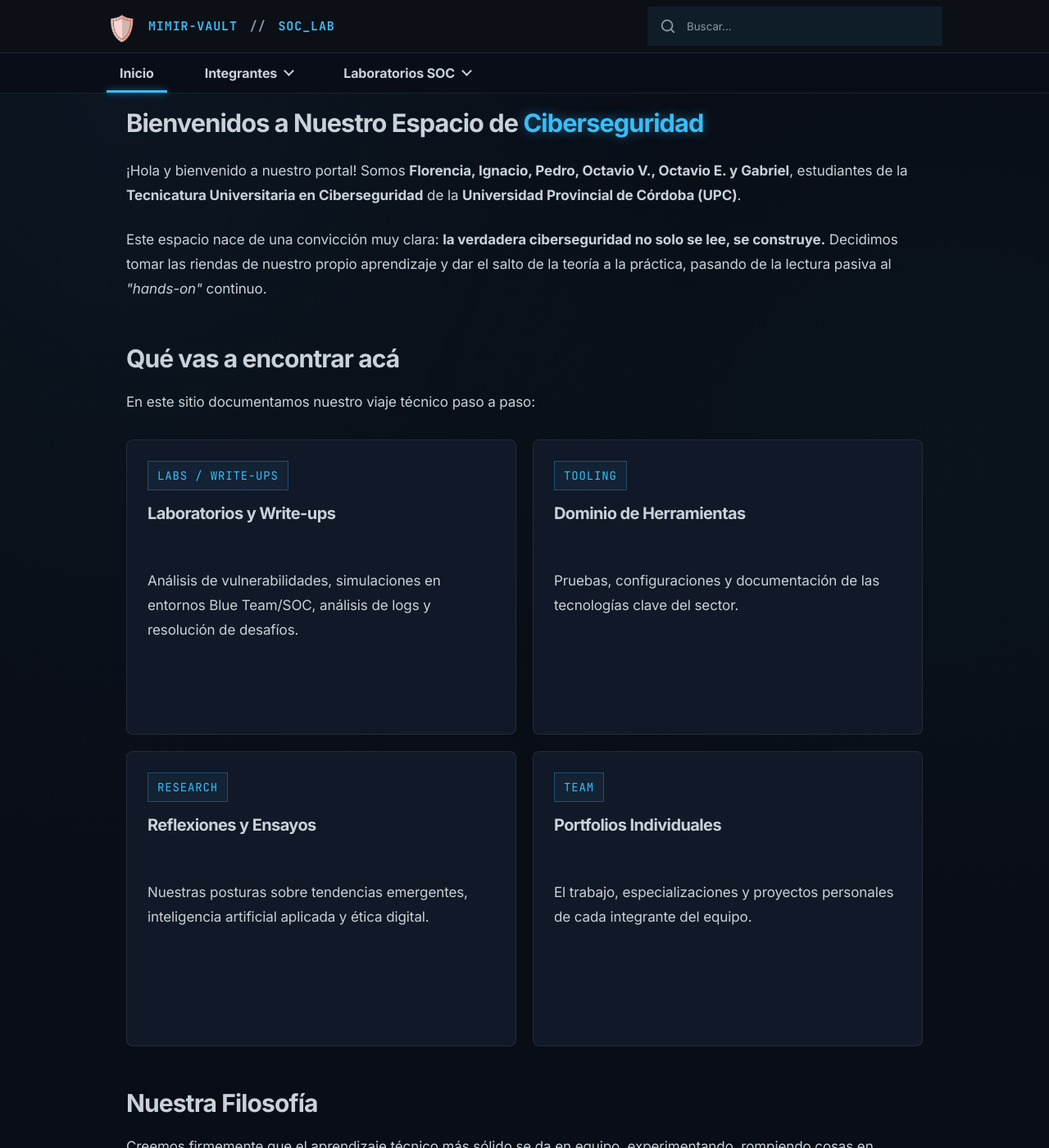
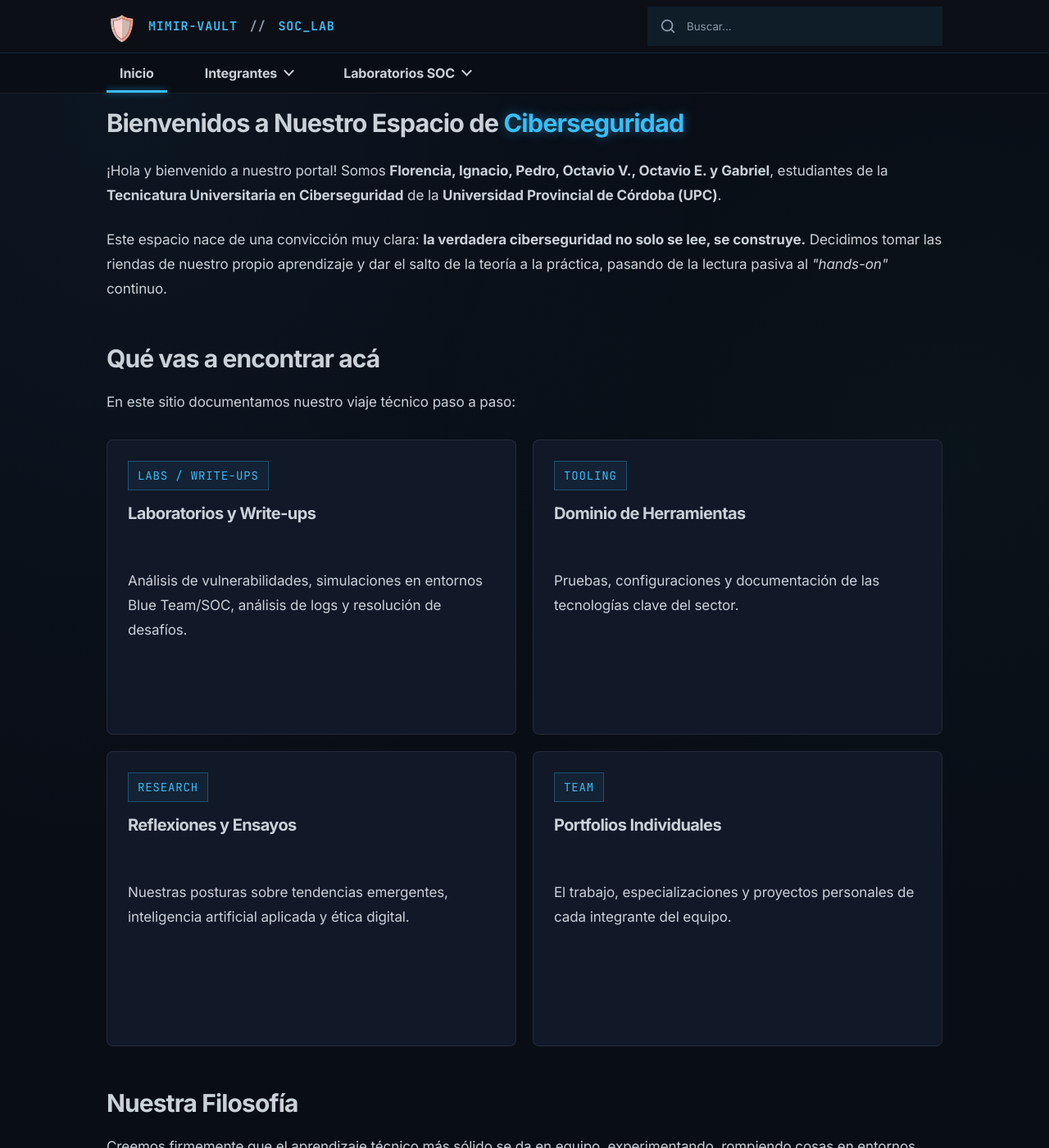
Before and after one commit to PELUC4S/Mimir-Vault, an MkDocs documentation site: the page built from docs/index.md, in a window 1280 px wide and 1400 px high. Shown: the whole window at 82% size. Built offline with MkDocs 1.6.1 and Material for MkDocs 9.7.7, drawn with Linux system fonts in a browser that asks for light colours; comment, search, counter and statistics services are not loaded.

Commit message:
fix(layout): alinea verticalmente el body con el footer eliminando margin-left residual

```diff
--- a/docs/stylesheets/extra.css
+++ b/docs/stylesheets/extra.css
@@ -472,8 +472,10 @@ article.md-content__inner {
   margin: 0 auto;
 }
 
+[dir=ltr] .md-sidebar--primary:not([hidden])~.md-content>.md-content__inner,
+[dir=ltr] .md-sidebar--secondary:not([hidden])~.md-content>.md-content__inner,
 .md-content__inner {
-  margin: 0;
+  margin: 0 !important;
   padding: .25rem 1.5rem 0;
   background: transparent;
   border: 0;
@@ -797,7 +799,6 @@ article.md-content__inner {
 }
 
 .md-footer-sitemap h3 {
-  margin: 0 0 .2rem;
   padding: 0;
   color: var(--mv-heading);
   font-size: 14px;
```
